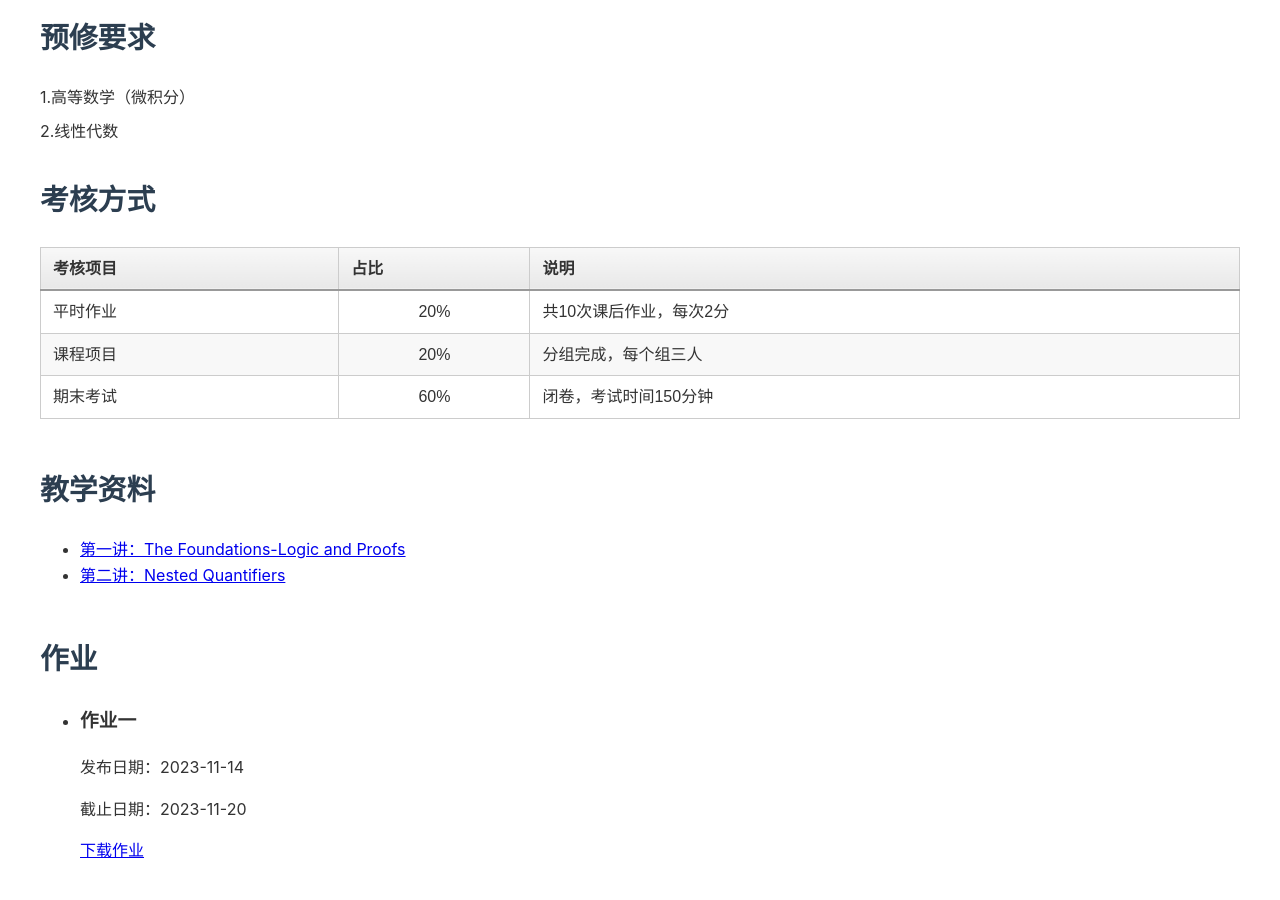
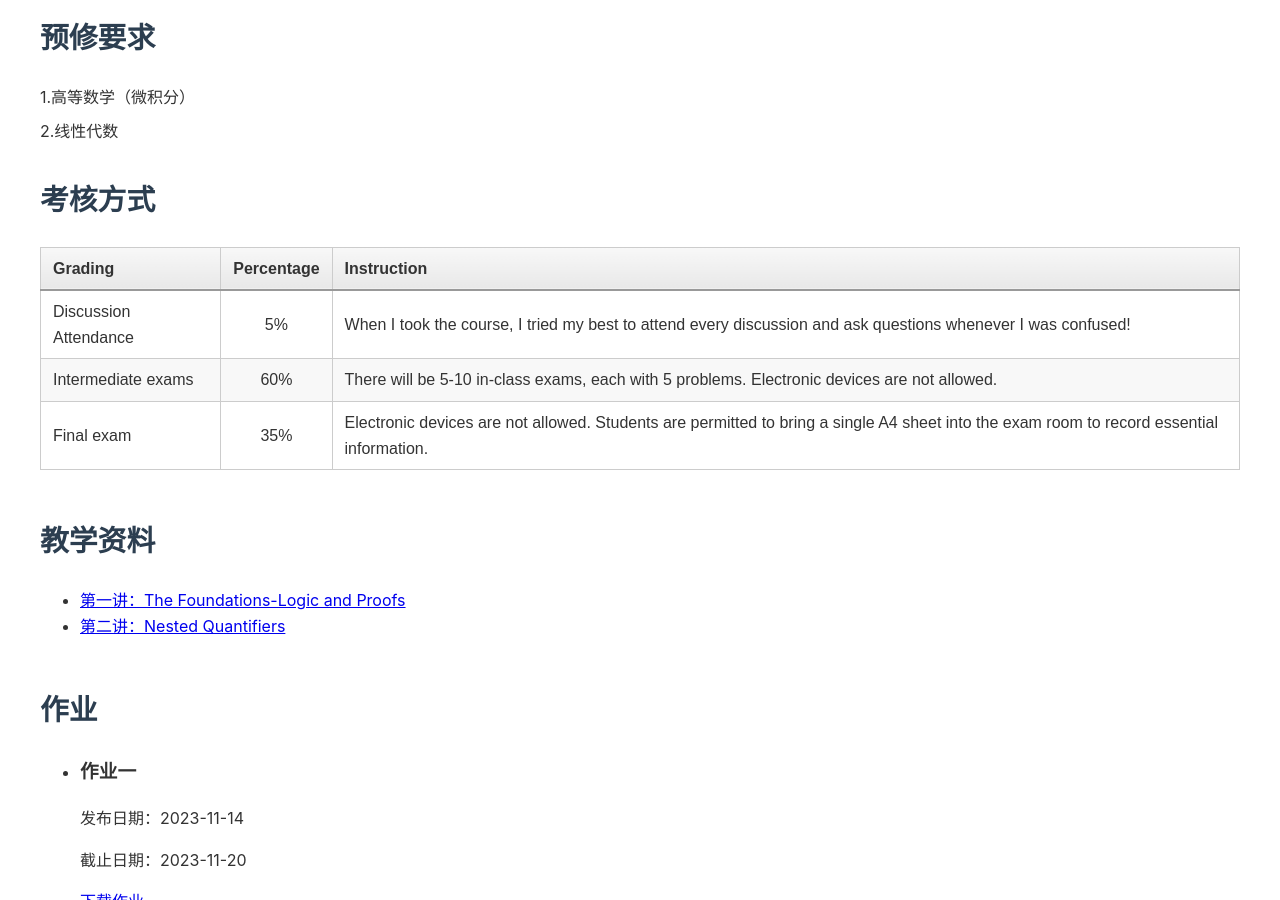
Before and after one commit to kejiwei/kejiwei.github.io, a Jekyll site: the page teaching/courses/dismath/index.html, which Jekyll copies as it is, in a window 1280 px wide and 900 px high, scrolled down 927 px. Built offline with Jekyll 4.4.1, drawn with Linux system fonts in a browser that asks for light colours; some of the changed text lies outside the part shown.

Commit message:
Update index.html
Update Grading

```diff
--- a/teaching/courses/dismath/index.html
+++ b/teaching/courses/dismath/index.html
@@ -51,26 +51,26 @@
                     <table class="assessment-table">
                         <thead>
                             <tr>
-                                <th>考核项目</th>
-                                <th>占比</th>
-                                <th>说明</th>
+                                <th>Grading</th>
+                                <th>Percentage</th>
+                                <th>Instruction</th>
                             </tr>
                         </thead>
                         <tbody>
                             <tr>
-                                <td>平时作业</td>
-                                <td>20%</td>
-                                <td>共10次课后作业，每次2分</td>
+                                <td>Discussion Attendance</td>
+                                <td>5%</td>
+                                <td>When I took the course, I tried my best to attend every discussion and ask questions whenever I was confused!</td>
                             </tr>
                             <tr>
-                                <td>课程项目</td>
-                                <td>20%</td>
-                                <td>分组完成，每个组三人</td>
+                                <td>Intermediate exams</td>
+                                <td>60%</td>
+                                <td>There will be 5-10 in-class exams, each with 5 problems. Electronic devices are not allowed. </td>
                             </tr>
                             <tr>
-                                <td>期末考试</td>
-                                <td>60%</td>
-                                <td>闭卷，考试时间150分钟</td>
+                                <td>Final exam</td>
+                                <td>35%</td>
+                                <td>Electronic devices are not allowed. Students are permitted to bring a single A4 sheet into the exam room to record essential information. </td>
                             </tr>
                         </tbody>
                     </table>
```
Also changed, not shown: other parts of teaching/courses/dismath/index.html (+2 -2 lines).
